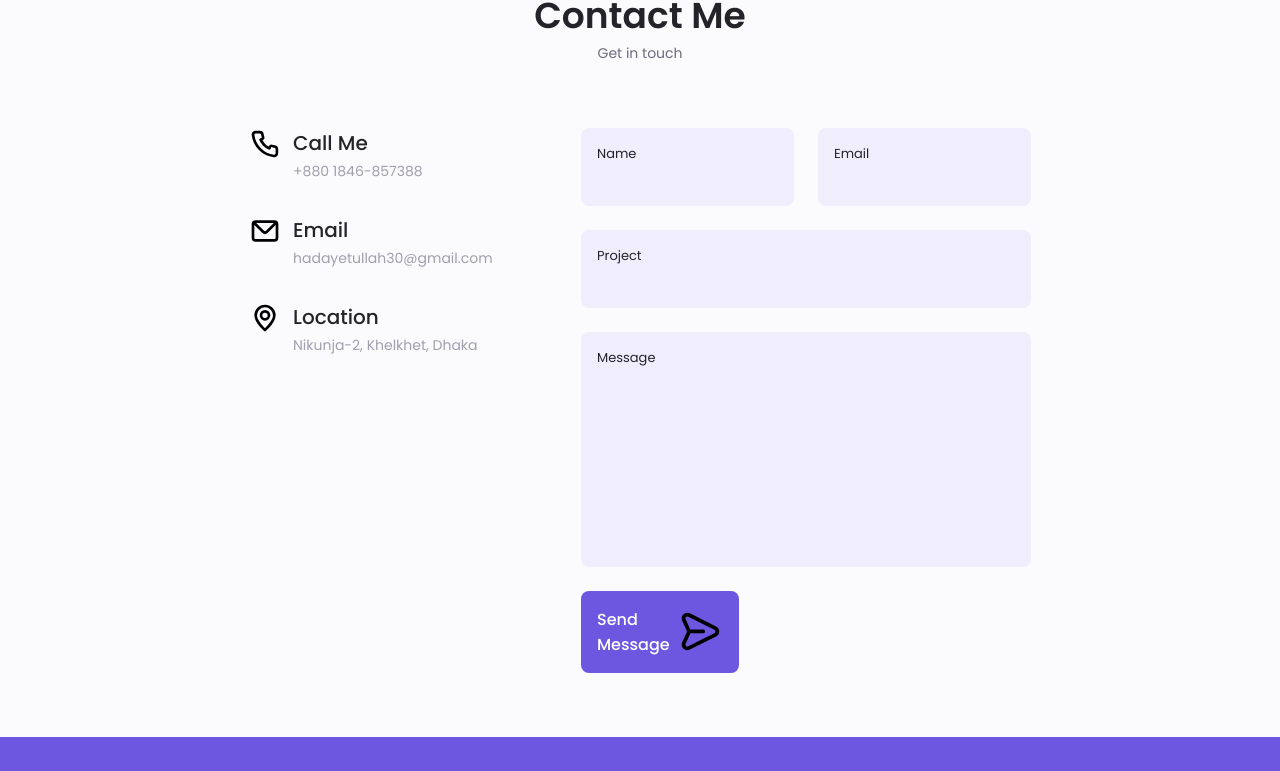
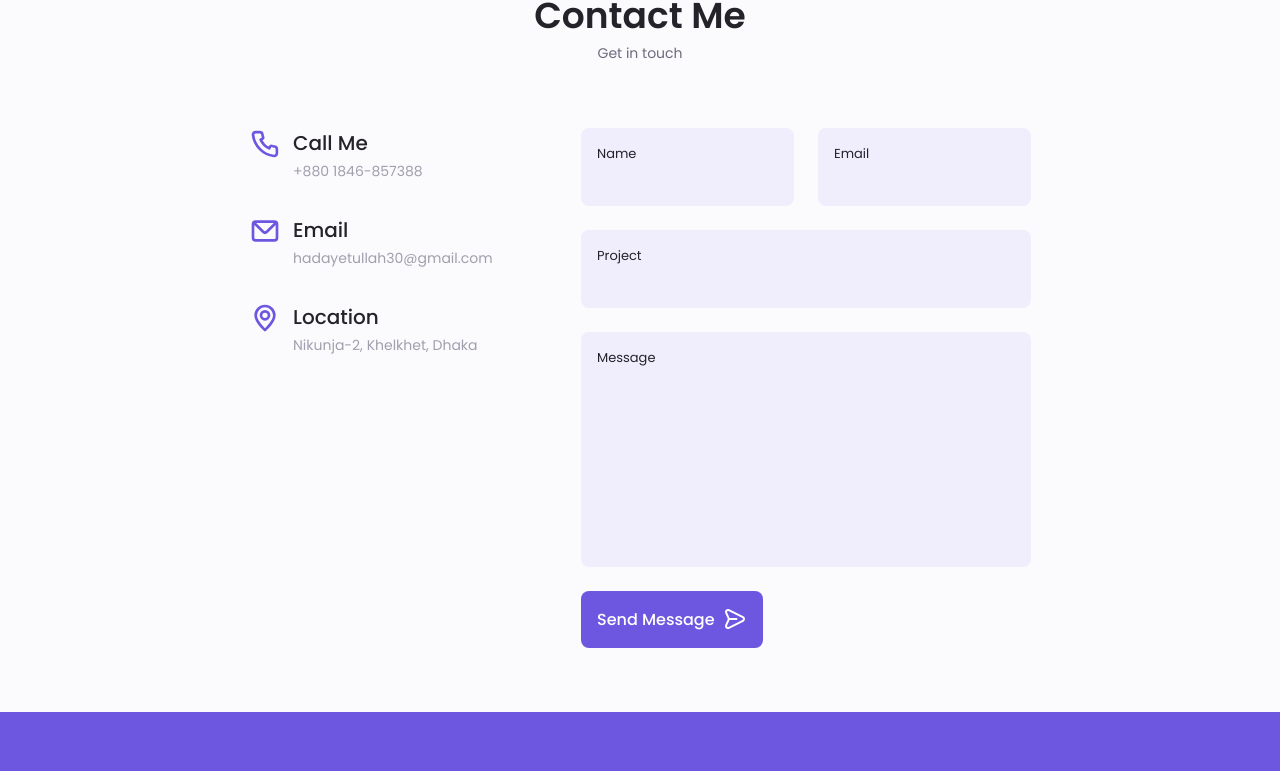
Before and after one commit to Hadayetullah/portfolio, a React (Vite) app: page / in a window 1280 px wide. Shown: the part 4877-5648 px from the top of the page. Built offline with nearby package versions, Linux system fonts and the light colour scheme.

Commit message:
Update contact, footer sections icons

```diff
--- a/src/conponents/body/contactme/Contactme.jsx
+++ b/src/conponents/body/contactme/Contactme.jsx
@@ -14,7 +14,7 @@ const Contactme = ({contactAnimation}) => {
             <div className={`contact__container container grid ${contactAnimation === false ? "contactme-active" : ""}`}>
                 <div className='contact__info'>
                     <div className="contact__information">
-                        <UilPhone className="contact__icon"  />
+                        <svg xmlns="http://www.w3.org/2000/svg" width="24" height="24" viewBox="0 0 24 24" fill="currentColor" className="contact__icon"><path d="M19.44,13c-.22,0-.45-.07-.67-.12a9.44,9.44,0,0,1-1.31-.39,2,2,0,0,0-2.48,1l-.22.45a12.18,12.18,0,0,1-2.66-2,12.18,12.18,0,0,1-2-2.66L10.52,9a2,2,0,0,0,1-2.48,10.33,10.33,0,0,1-.39-1.31c-.05-.22-.09-.45-.12-.68a3,3,0,0,0-3-2.49h-3a3,3,0,0,0-3,3.41A19,19,0,0,0,18.53,21.91l.38,0a3,3,0,0,0,2-.76,3,3,0,0,0,1-2.25v-3A3,3,0,0,0,19.44,13Zm.5,6a1,1,0,0,1-.34.75,1.05,1.05,0,0,1-.82.25A17,17,0,0,1,4.07,5.22a1.09,1.09,0,0,1,.25-.82,1,1,0,0,1,.75-.34h3a1,1,0,0,1,1,.79q.06.41.15.81a11.12,11.12,0,0,0,.46,1.55l-1.4.65a1,1,0,0,0-.49,1.33,14.49,14.49,0,0,0,7,7,1,1,0,0,0,.76,0,1,1,0,0,0,.57-.52l.62-1.4a13.69,13.69,0,0,0,1.58.46q.4.09.81.15a1,1,0,0,1,.79,1Z"></path></svg>
 
                         <div>
                             <h3 className="contact__title">Call Me</h3>
@@ -23,7 +23,7 @@ const Contactme = ({contactAnimation}) => {
                     </div>
 
                     <div className="contact__information">
-                        <UilEnvelope className="contact__icon" />
+                        <svg xmlns="http://www.w3.org/2000/svg" width="24" height="24" viewBox="0 0 24 24" fill="currentColor" className="contact__icon"><path d="M19,4H5A3,3,0,0,0,2,7V17a3,3,0,0,0,3,3H19a3,3,0,0,0,3-3V7A3,3,0,0,0,19,4Zm-.41,2-5.88,5.88a1,1,0,0,1-1.42,0L5.41,6ZM20,17a1,1,0,0,1-1,1H5a1,1,0,0,1-1-1V7.41l5.88,5.88a3,3,0,0,0,4.24,0L20,7.41Z"></path></svg>
 
                         <div>
                             <h3 className="contact__title">Email</h3>
@@ -32,7 +32,7 @@ const Contactme = ({contactAnimation}) => {
                     </div>
 
                     <div className="contact__information">
-                        <UilMapMarker className="contact__icon" />
+                        <svg xmlns="http://www.w3.org/2000/svg" width="24" height="24" viewBox="0 0 24 24" fill="currentColor" className="contact__icon"><path d="M12,2a8,8,0,0,0-8,8c0,5.4,7.05,11.5,7.35,11.76a1,1,0,0,0,1.3,0C13,21.5,20,15.4,20,10A8,8,0,0,0,12,2Zm0,17.65c-2.13-2-6-6.31-6-9.65a6,6,0,0,1,12,0C18,13.34,14.13,17.66,12,19.65ZM12,6a4,4,0,1,0,4,4A4,4,0,0,0,12,6Zm0,6a2,2,0,1,1,2-2A2,2,0,0,1,12,12Z"></path></svg>
 
                     <div>
                         <h3 className="contact__title">Location</h3>
@@ -67,7 +67,7 @@ const Contactme = ({contactAnimation}) => {
                     <div>
                     <Link to="#" className="button button--flex">
                         Send Message
-                        <UilMessage className="button__icon" />
+                        <svg xmlns="http://www.w3.org/2000/svg" width="24" height="24" viewBox="0 0 24 24" fill="currentColor" className="button__icon"><path d="M20.34,9.32l-14-7a3,3,0,0,0-4.08,3.9l2.4,5.37h0a1.06,1.06,0,0,1,0,.82l-2.4,5.37A3,3,0,0,0,5,22a3.14,3.14,0,0,0,1.35-.32l14-7a3,3,0,0,0,0-5.36Zm-.89,3.57-14,7a1,1,0,0,1-1.35-1.3l2.39-5.37A2,2,0,0,0,6.57,13h6.89a1,1,0,0,0,0-2H6.57a2,2,0,0,0-.08-.22L4.1,5.41a1,1,0,0,1,1.35-1.3l14,7a1,1,0,0,1,0,1.78Z"></path></svg>
                     </Link>
                     </div>
                 </form>
```
Also changed, not shown: src/conponents/footer/Footer.jsx (+3 -3 lines).
